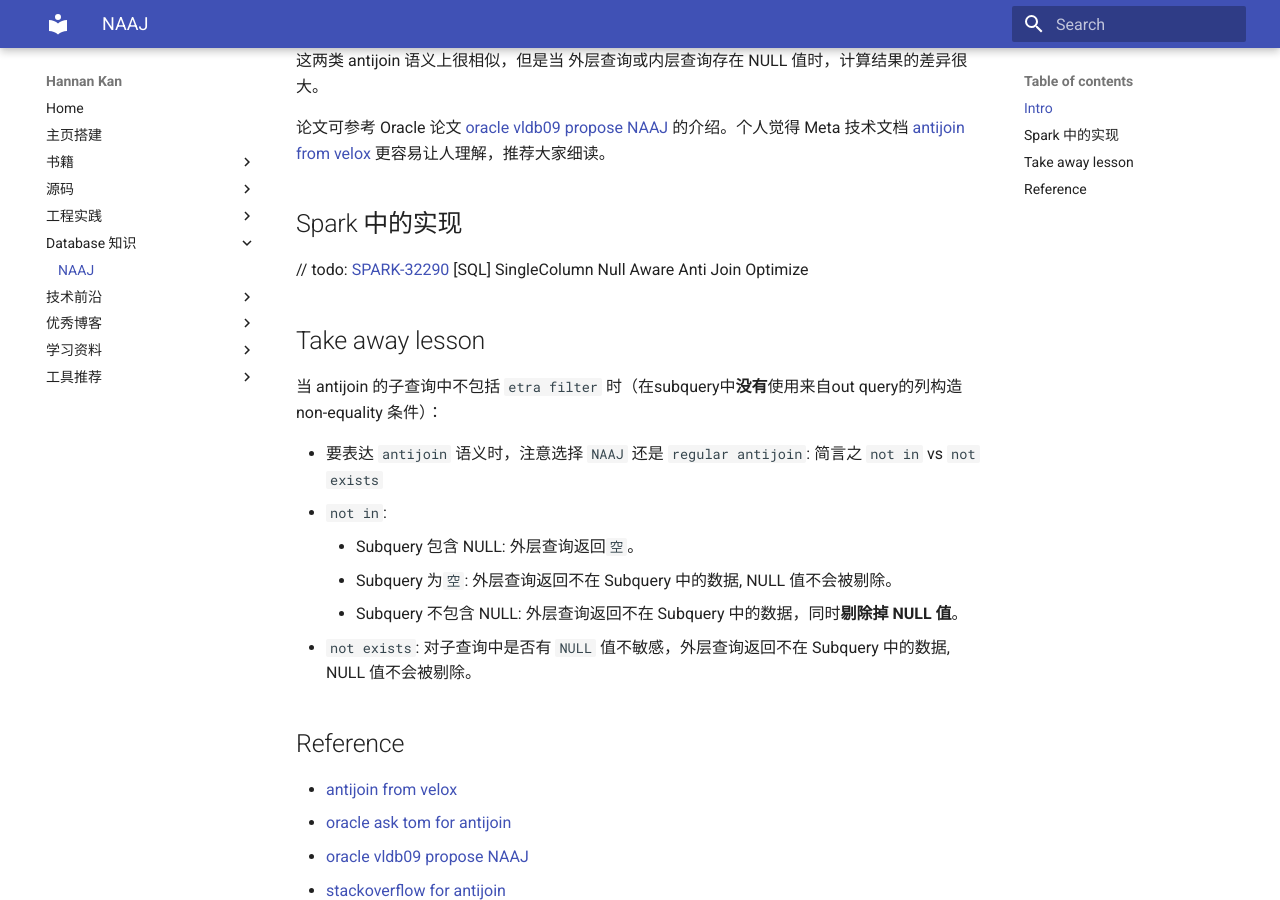
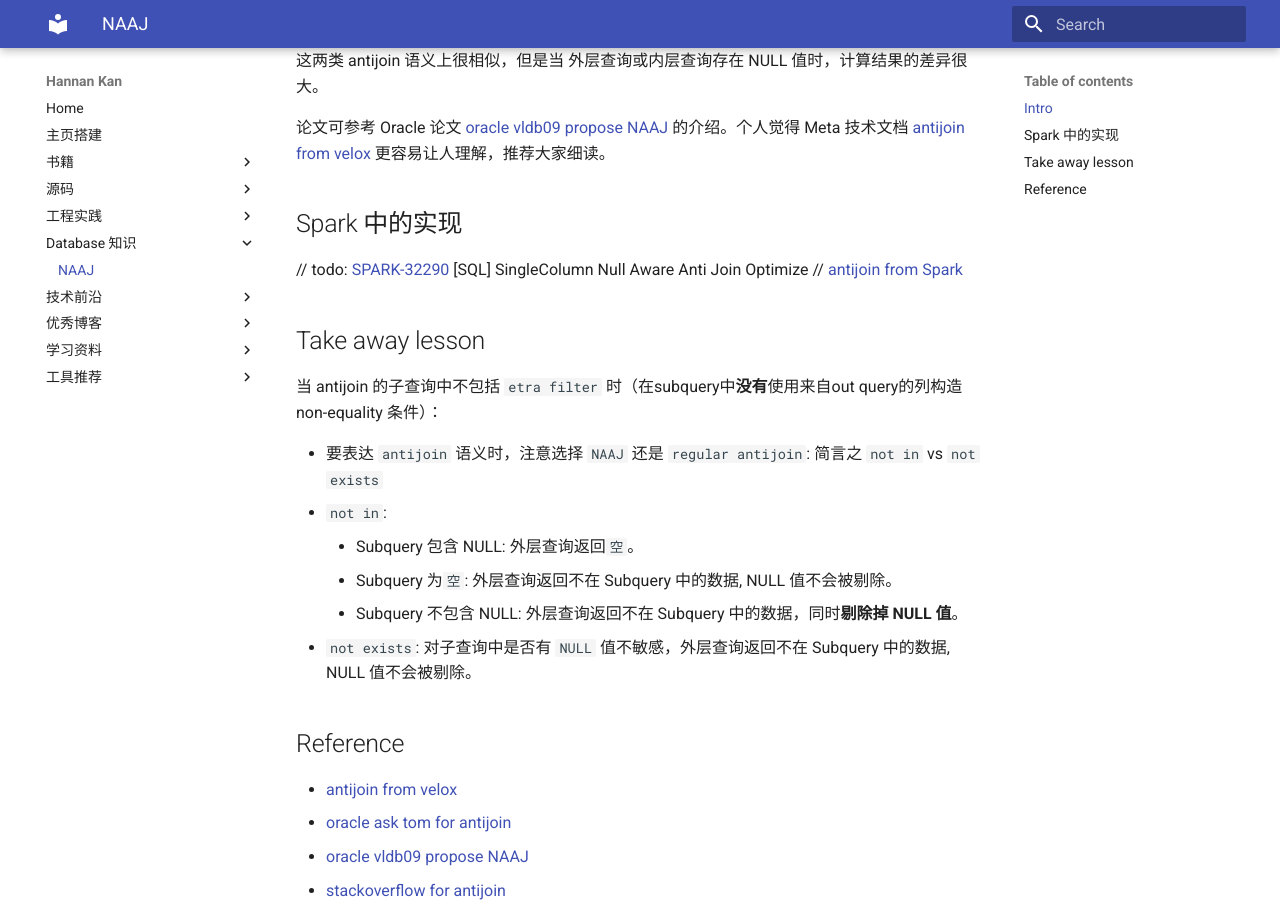
Before and after one commit to HannanKan/homepage, an MkDocs documentation site: the page built from docs/research_related/NAAJ.md, in a window 1280 px wide and 900 px high, scrolled down 807 px. Built offline with MkDocs 1.6.1 and Material for MkDocs 9.7.7, drawn with Linux system fonts in a browser that asks for light colours; comment, search, counter and statistics services are not loaded.

Commit message:
增加 SparkSQL 对  NAAJ 的介绍(还不完善)

```diff
--- a/docs/research_related/NAAJ.md
+++ b/docs/research_related/NAAJ.md
@@ -29,7 +29,7 @@ where t1.a not in (
 
 ## Spark 中的实现
 // todo: [SPARK-32290] [SQL] SingleColumn Null Aware Anti Join Optimize
-
+// [antijoin from Spark]
 
 ## Take away lesson
 当 antijoin 的子查询中不包括 `etra filter` 时（在subquery中**没有**使用来自out query的列构造 non-equality 条件）：
@@ -49,6 +49,7 @@ where t1.a not in (
 * [stackoverflow for antijoin]
 
 [antijoin from velox]: nhttps://facebookincubator.github.io/velox/develop/anti-join.html
+[antijoin from Spark]: https://spark.apache.org/docs/latest/sql-ref-null-semantics.html
 [oracle ask tom for antijoin]: https://asktom.oracle.com/ords/asktom.search?tag=null-aware-anti-join
 [stackoverflow for antijoin]: https://stackoverflow.com/questions/173041/not-in-vs-not-exists
 [oracle vldb09 propose NAAJ]: https://www.vldb.org/pvldb/vol2/vldb09-423.pdf
```
